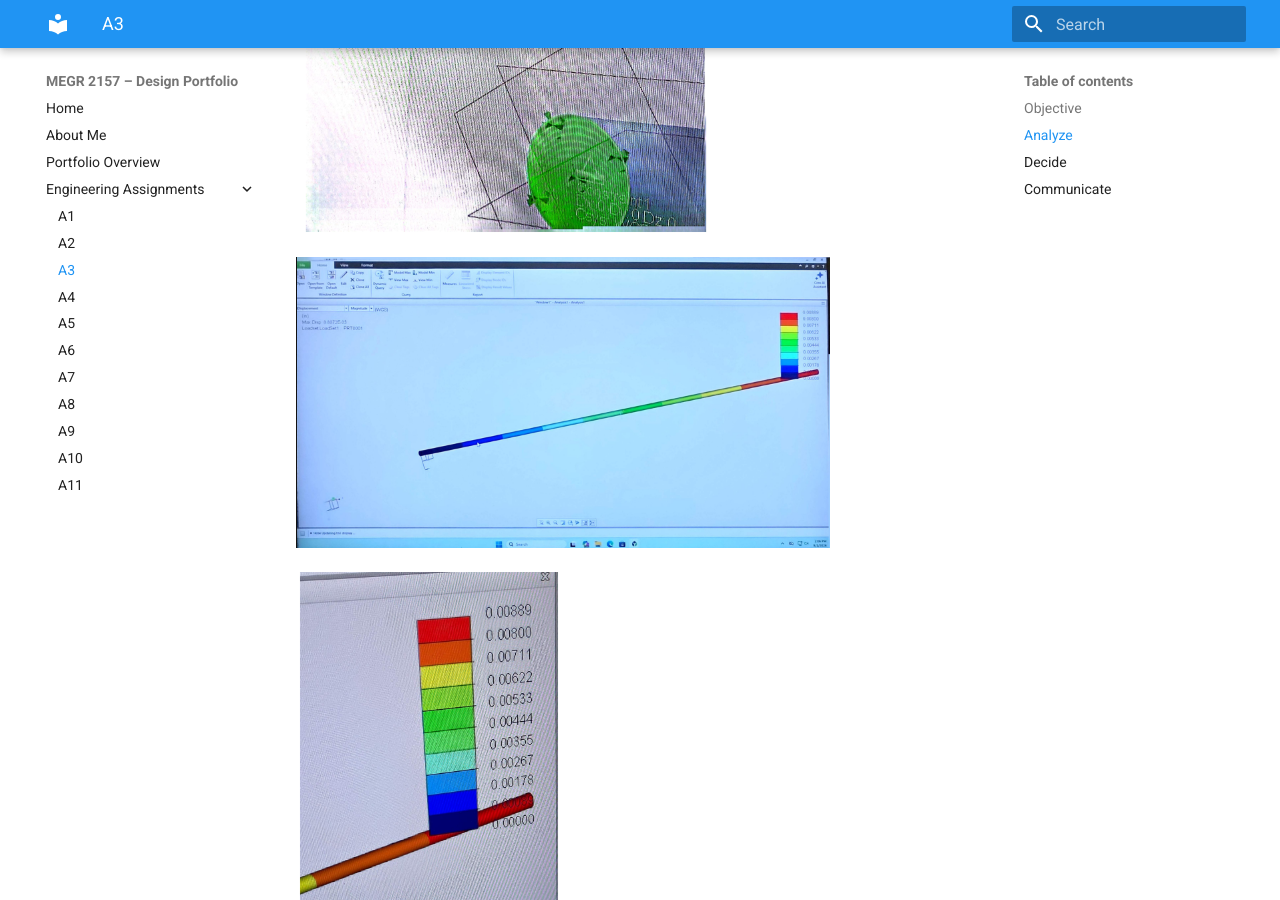
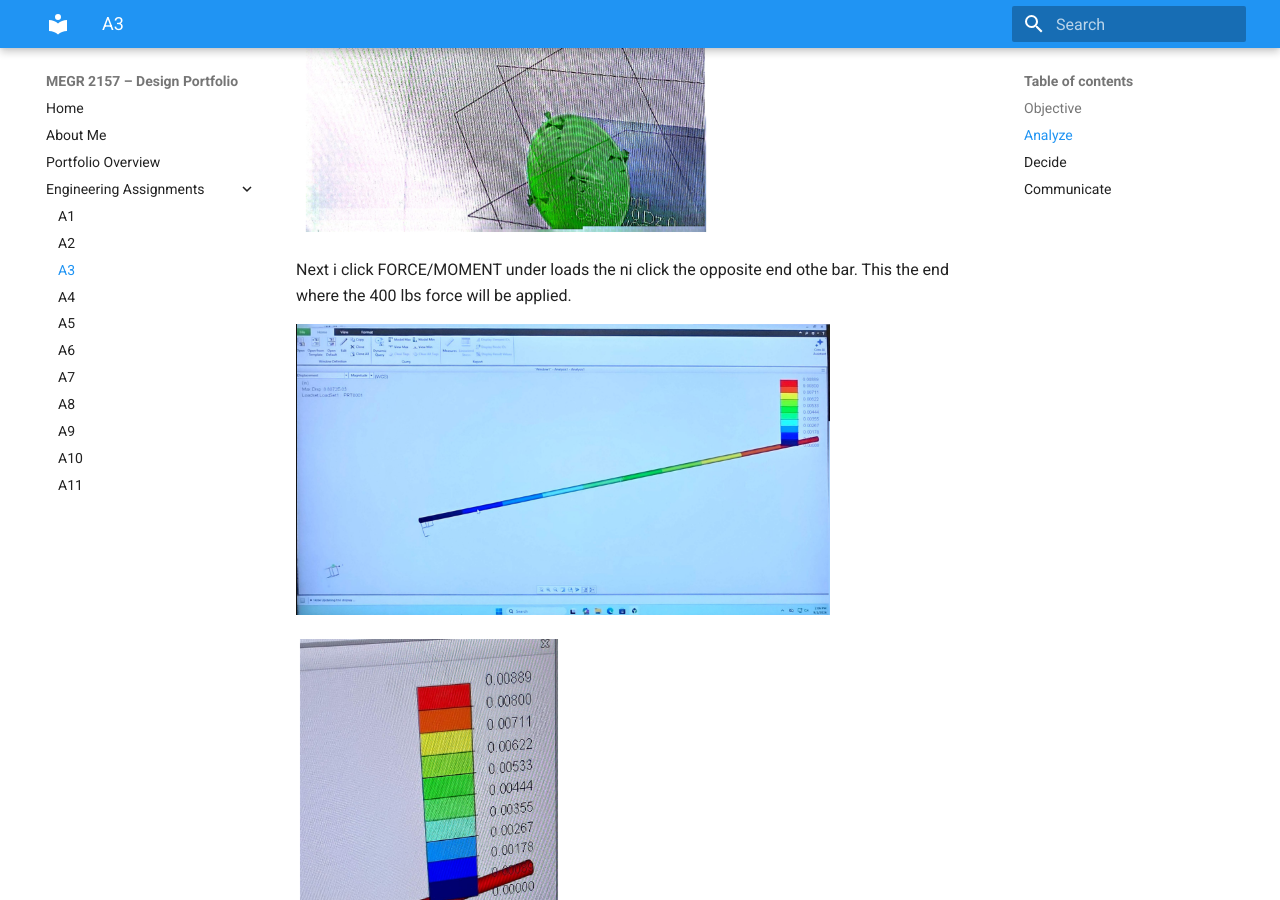
Before and after one commit to ncenatus/design-project-portfolio, an MkDocs documentation site: the page built from docs/assignments/A03/index.md, in a window 1280 px wide and 900 px high, scrolled down 4234 px. Built offline with MkDocs 1.6.1 and Material for MkDocs 9.7.7, drawn with Linux system fonts in a browser that asks for light colours.

Commit message:
Update index.md

```diff
--- a/docs/assignments/A03/index.md
+++ b/docs/assignments/A03/index.md
@@ -24,7 +24,7 @@ Then  i constraint all 3 translation because i dont want any movement in the x.y
 
 ![A3](G.png)
 
-
+Next i click FORCE/MOMENT under loads the ni click the opposite end othe bar. This the end where the 400 lbs force will be applied.
 
 ![A3](H.png)
 
```
